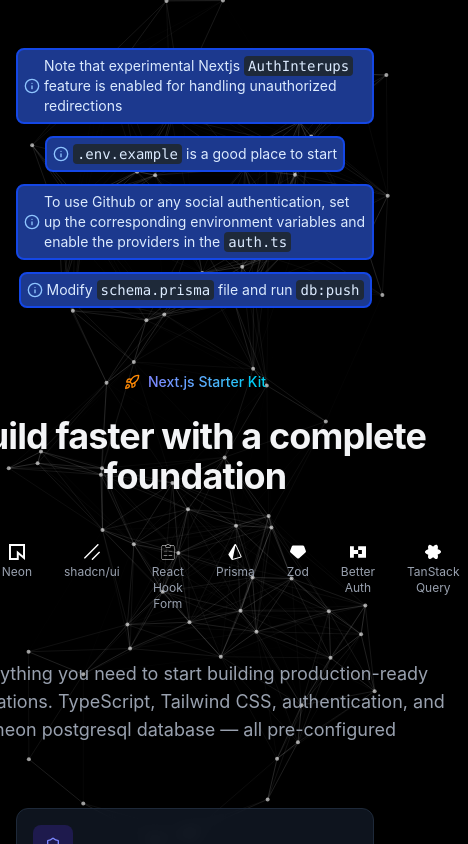
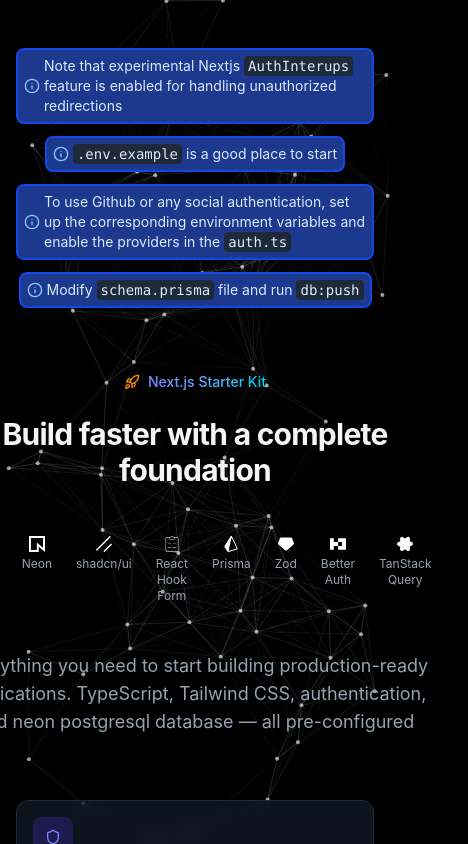
Before and after one commit to staystrongbg/next-starter-web, a React (Vite) app: page / in a window 390 px wide. Shown: the top 844 px of the page, 468 px wide, since content can reach past the window. Built offline with nearby package versions, Linux system fonts and the light colour scheme.

Commit message:
tech images responsivenes 2

```diff
--- a/src/App.tsx
+++ b/src/App.tsx
@@ -211,7 +211,7 @@
             Next.js Starter Kit
           </span>
         </div>
-        <h1 className="max-w-2xl text-4xl font-bold tracking-tight sm:text-5xl text-gray-100">
+        <h1 className="max-w-2xl text-3xl md:text-4xl font-bold tracking-tight sm:text-5xl text-gray-100">
           Build faster with a complete foundation
         </h1>
         <TechImages />
@@ -269,7 +269,7 @@
 
 function TechImages() {
   return (
-    <div className='flex gap-4 md:gap-6 py-4 md:py-8'>
+    <div className='flex gap-2 md:gap-6 py-4 md:py-8'>
       {techImages.map((techImg) => (
         <div key={techImg.alt} className="rounded-lg p-2 transition-all duration-300 hover:bg-purple-500/20 hover:shadow-lg hover:shadow-purple-500/30 flex flex-col items-center">
           <img src={techImg.src} alt={techImg.alt} className="h-4 w-4 md:h-8 md:w-8 transition-all duration-300 hover:scale-110" title={techImg.title} />
```
